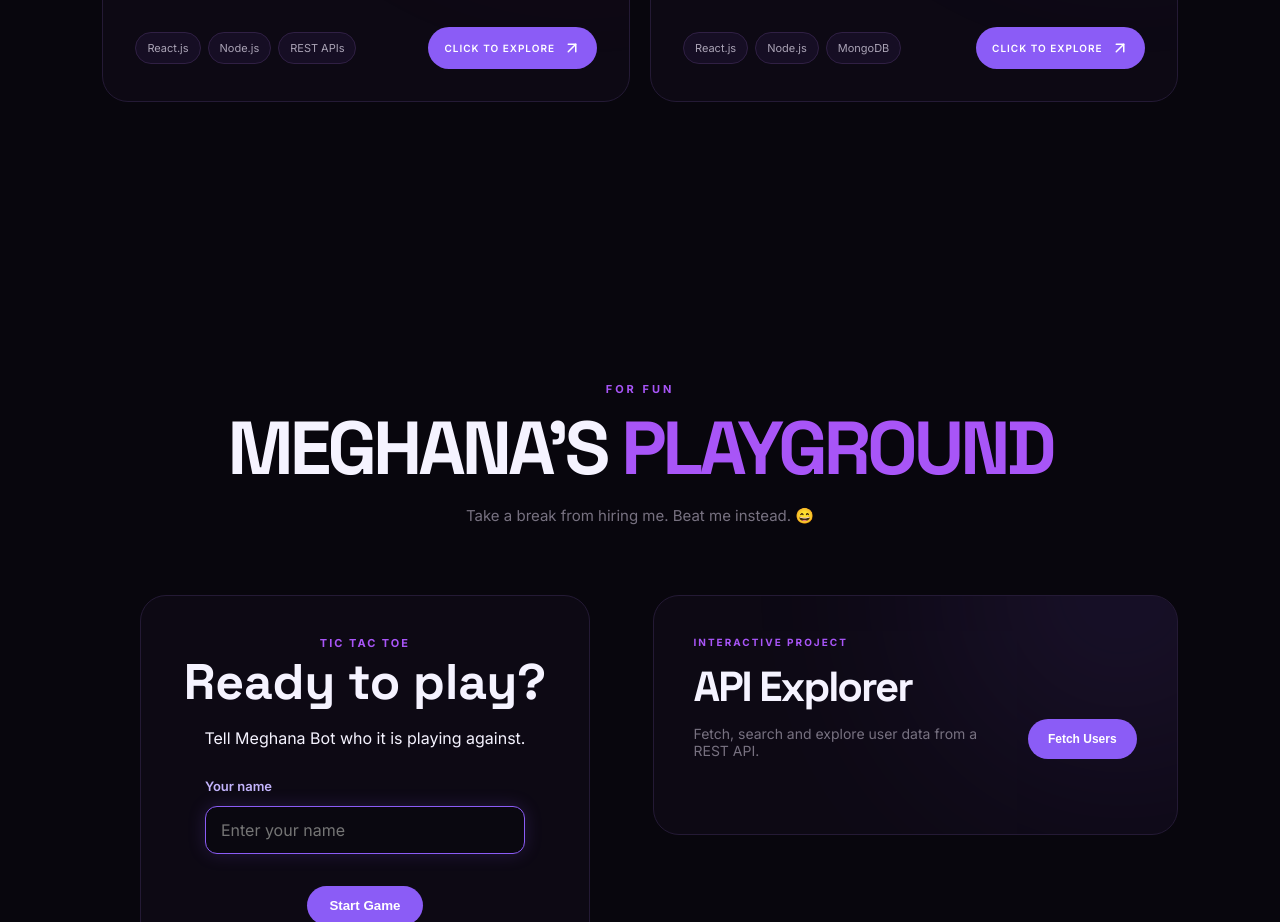
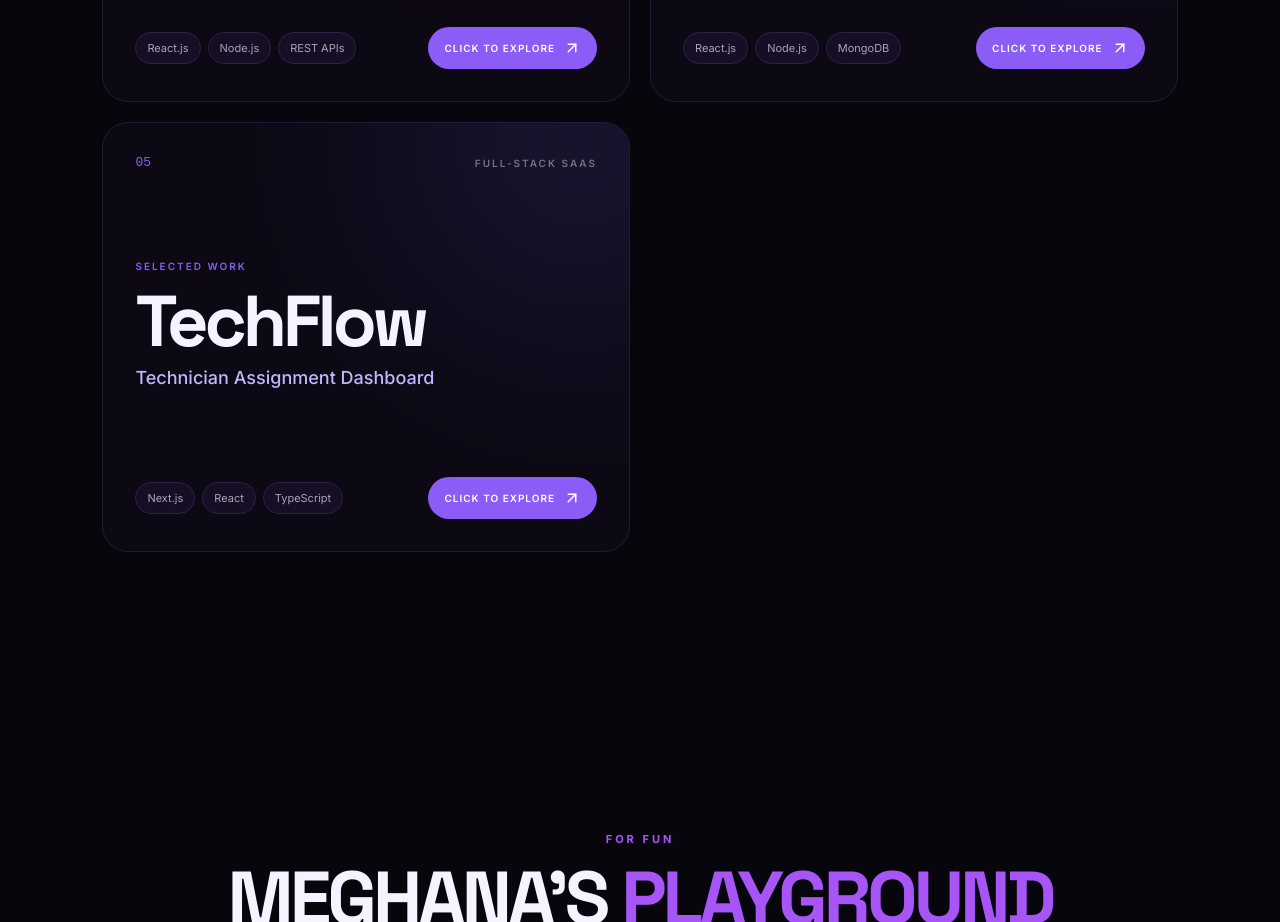
Before and after one commit to Meghanacodes/meghana-portfolio, a React (Vite) app: page / in a window 1280 px wide. Shown: the part 5720-6642 px from the top of the page. Built offline with nearby package versions, Linux system fonts and the light colour scheme.

Commit message:
techflow project added

```diff
--- a/src/components/Projects.jsx
+++ b/src/components/Projects.jsx
@@ -74,6 +74,26 @@ const projects = [
       "REST APIs"
     ],
     color: "purple"
+  },
+  {
+    number: "05",
+    category: "FULL-STACK SAAS",
+    title: "TechFlow",
+    subtitle: "Technician Assignment Dashboard",
+    description:
+      "Built a full-stack dashboard to manage technician assignments, track job statuses, and streamline service operations with persistent database storage.",
+    details:
+      "Implemented GET, POST, and PATCH REST API endpoints using Next.js Route Handlers and Supabase PostgreSQL. Added job search and filtering, form validation with React Hook Form and Zod, loading skeletons, error handling, and optimistic status updates with rollback using TanStack Query.",
+    technologies: [
+      "Next.js",
+      "React",
+      "TypeScript",
+      "Tailwind CSS",
+      "Supabase",
+      "PostgreSQL",
+      "TanStack Query"
+    ],
+    color: "blue"
   }
 ];
 
```
